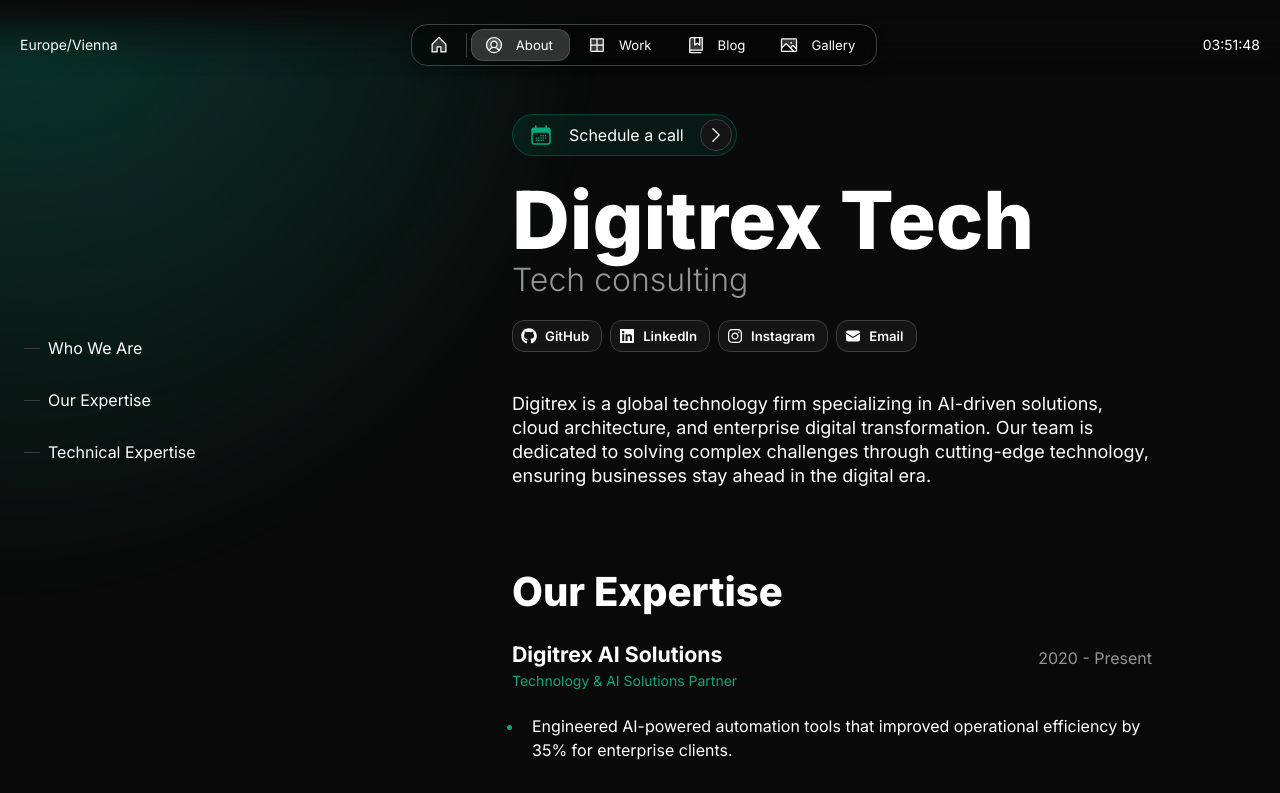
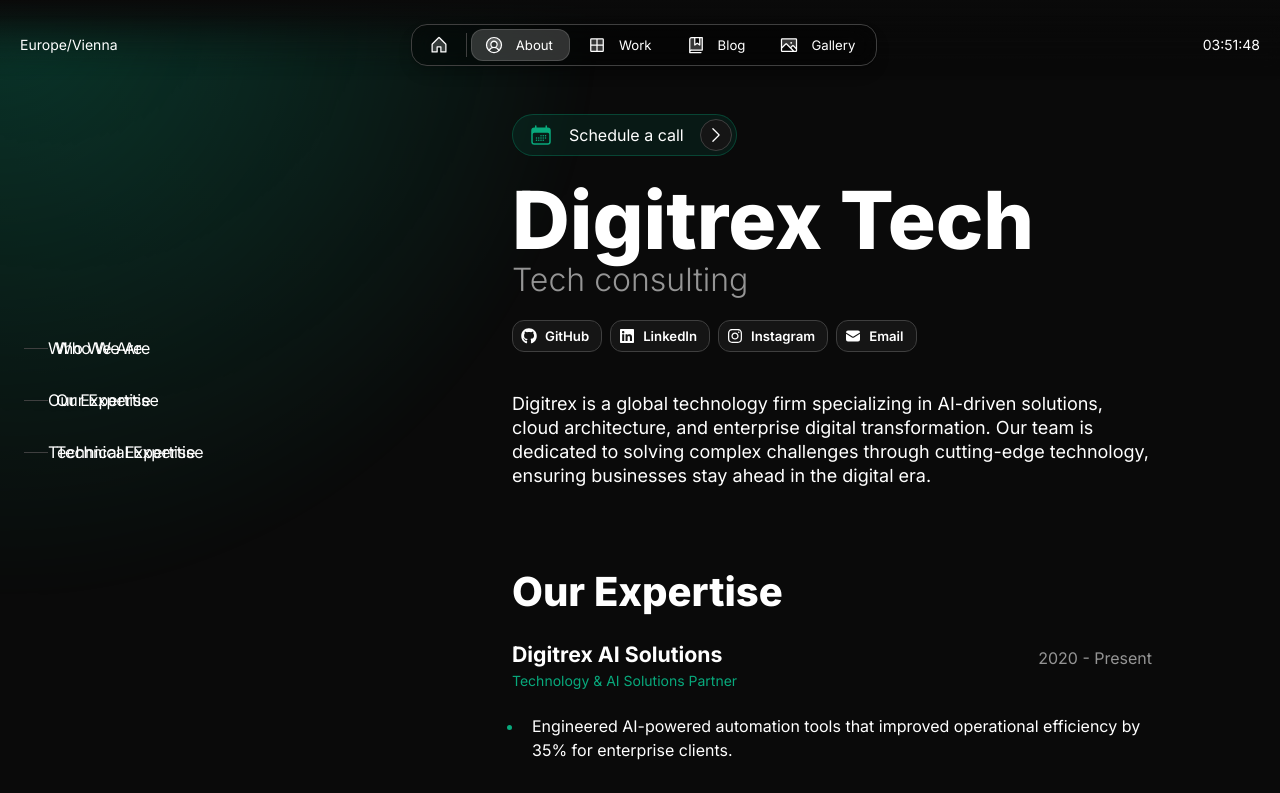
Before and after one commit to sachinsingh018/magic-portfolio-for-next-js2, a Next.js app: page /about in a window 1280 px wide. Shown: the top 793 px of the page. Built offline with nearby package versions, Linux system fonts and the light colour scheme.

Commit message:
Update page.tsx

```diff
--- a/src/app/about/page.tsx
+++ b/src/app/about/page.tsx
@@ -115,10 +115,38 @@
             horizontal="center"
           >
 
-            <Flex gap="8" vertical="center">
+        <Flex>
+  {/* Left Decorative Strip */}
+  <Column
+    position="fixed"
+    left="0"
+    height="100vh"
+    width="8" // Adjust width as needed
+    background="brand-weak" // Change to desired color/gradient
+    hide="s" // Hide on smaller screens if necessary
+  />
 
-              {" "}
-            </Flex>
+  {/* Table of Contents */}
+  {about.tableOfContent.display && (
+    <Column
+      left="8" // Shift it right to align with the decoration
+      style={{ top: "50%", transform: "translateY(-50%)" }}
+      position="fixed"
+      paddingLeft="24"
+      gap="32"
+      hide="s"
+    >
+      <TableOfContents structure={structure} about={about} />
+    </Column>
+  )}
+
+  {/* Main Content */}
+  <Flex fillWidth mobileDirection="column" horizontal="center">
+    <Column className={styles.blockAlign} flex={9} maxWidth={40}>
+      {/* Rest of your content */}
+    </Column>
+  </Flex>
+</Flex>
 
           </Column>
         )}
```
